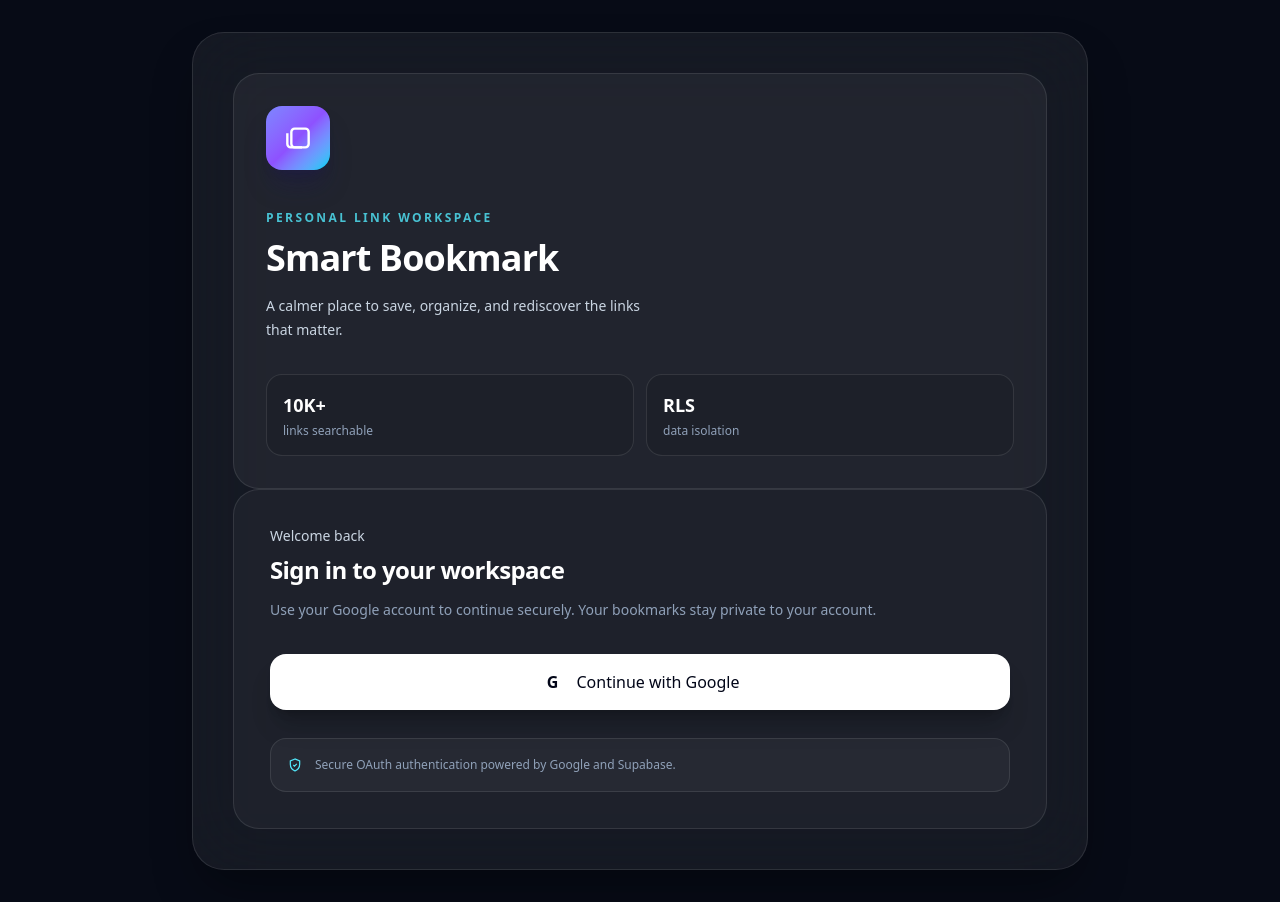
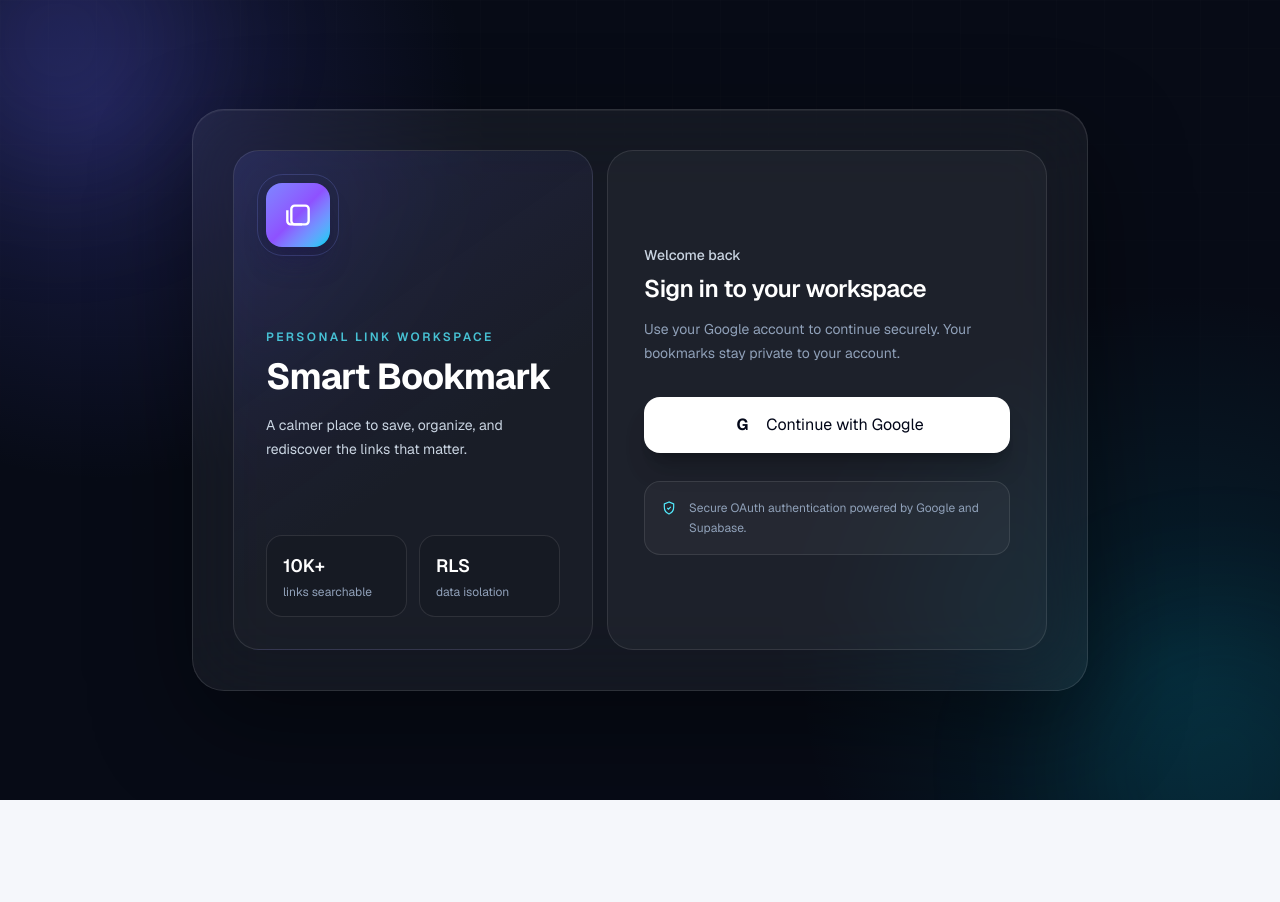
Before and after one commit to santhosh12133/smart-bookmark-app, a Next.js app: page /login in a window 1280 px wide. After the commit the page ends 800 px from the top, so only its background shows below. Built offline with nearby package versions, Linux system fonts and the light colour scheme; no server answers.

Commit message:
feat: establish production-grade bento design system

```diff
--- a/app/globals.css
+++ b/app/globals.css
@@ -1,13 +1,13 @@
 @import "tailwindcss";
 
 :root {
-  --background: #f4f6fb;
-  --foreground: #111827;
+  --background: #f5f7fb;
+  --foreground: #101828;
   --surface: #ffffff;
   --muted: #667085;
-  --border: #e6e8ef;
-  --primary: #4f46e5;
-  --primary-dark: #3730a3;
+  --border: #e4e7ec;
+  --primary: #5b5cf0;
+  --primary-dark: #4338ca;
   --accent: #06b6d4;
 }
 
@@ -17,29 +17,28 @@ body {
   margin: 0;
   background: var(--background);
   color: var(--foreground);
-  font-family: ui-sans-serif, system-ui, -apple-system, BlinkMacSystemFont, "Segoe UI", sans-serif;
+  font-family: var(--font-geist-sans), ui-sans-serif, system-ui, -apple-system, BlinkMacSystemFont, "Segoe UI", sans-serif;
   -webkit-font-smoothing: antialiased;
+  text-rendering: optimizeLegibility;
 }
-button, input, select { font: inherit; }
-button:focus-visible, a:focus-visible, input:focus-visible, select:focus-visible {
-  outline: 3px solid rgba(79, 70, 229, .22);
+button, input, select, textarea { font: inherit; }
+button, a { -webkit-tap-highlight-color: transparent; }
+button:focus-visible, a:focus-visible, input:focus-visible, select:focus-visible, textarea:focus-visible {
+  outline: 3px solid rgba(91,92,240,.24);
   outline-offset: 3px;
 }
-::selection { background: rgba(79, 70, 229, .15); }
+::selection { background: rgba(91,92,240,.16); }
 
-/* ─────────────────────────────────────────────
-   SMART BOOKMARK — TRUE BENTO DESIGN SYSTEM
-   The existing component structure is retained so
-   authentication and database behaviour are untouched.
-   ───────────────────────────────────────────── */
+/* Product canvas */
 main.min-h-screen.bg-linear-to-br {
   min-height: 100vh;
   background:
-    radial-gradient(circle at 0% 0%, rgba(79,70,229,.10), transparent 28%),
-    radial-gradient(circle at 100% 12%, rgba(6,182,212,.08), transparent 24%),
-    linear-gradient(180deg, #f8f9fd 0%, #eef2f8 100%);
+    radial-gradient(circle at 4% 0%, rgba(91,92,240,.10), transparent 24%),
+    radial-gradient(circle at 98% 10%, rgba(6,182,212,.08), transparent 22%),
+    linear-gradient(180deg, #f9fafc 0%, #eef2f7 100%);
 }
 
+/* Main dashboard: intentional bento hierarchy */
 main.min-h-screen.bg-linear-to-br > div.max-w-7xl {
   display: grid;
   grid-template-columns: repeat(12, minmax(0, 1fr));
@@ -47,78 +46,69 @@ main.min-h-screen.bg-linear-to-br > div.max-w-7xl {
   align-items: stretch;
 }
 
-/* Header / hero tile */
 main.min-h-screen.bg-linear-to-br > div.max-w-7xl > div:first-child {
   grid-column: 1 / -1;
   min-height: 168px;
   padding: 32px 36px;
   position: relative;
   overflow: hidden;
-  border: 1px solid rgba(230,232,239,.95);
+  border: 1px solid rgba(228,231,236,.95);
   border-radius: 30px;
   background:
-    radial-gradient(circle at 88% 12%, rgba(99,102,241,.16), transparent 22%),
-    radial-gradient(circle at 74% 100%, rgba(6,182,212,.08), transparent 28%),
+    radial-gradient(circle at 88% 12%, rgba(91,92,240,.13), transparent 23%),
+    radial-gradient(circle at 74% 100%, rgba(6,182,212,.07), transparent 30%),
     #fff;
-  box-shadow: 0 20px 50px rgba(16,24,40,.07);
+  box-shadow: 0 18px 50px rgba(16,24,40,.07);
 }
-
 main.min-h-screen.bg-linear-to-br > div.max-w-7xl > div:first-child::after {
   content: "";
   position: absolute;
-  right: 34px;
-  bottom: -42px;
+  right: 36px;
+  bottom: -54px;
   width: 170px;
   height: 170px;
   border-radius: 42px;
   transform: rotate(18deg);
-  border: 1px solid rgba(79,70,229,.10);
-  background: rgba(99,102,241,.035);
+  border: 1px solid rgba(91,92,240,.10);
+  background: rgba(91,92,240,.03);
+  pointer-events: none;
 }
 
-/* Wide add-bookmark bento tile */
 main.min-h-screen.bg-linear-to-br > div.max-w-7xl > section {
   grid-column: span 8;
   min-width: 0;
   position: relative;
   overflow: hidden;
   border-radius: 28px;
-  border-color: var(--border);
+  border: 1px solid var(--border);
   background: rgba(255,255,255,.96);
-  box-shadow: 0 18px 44px rgba(16,24,40,.055);
+  box-shadow: 0 16px 42px rgba(16,24,40,.055);
 }
-
 main.min-h-screen.bg-linear-to-br > div.max-w-7xl > section::before {
   content: "";
   position: absolute;
-  top: 0;
-  left: 0;
-  width: 42%;
+  inset: 0 58% auto 0;
   height: 4px;
   border-radius: 0 0 8px 0;
-  background: linear-gradient(90deg, #4f46e5, #06b6d4);
+  background: linear-gradient(90deg, #5b5cf0, #06b6d4);
 }
 
-/* Stats become a compact 4-cell bento cluster */
 main.min-h-screen.bg-linear-to-br > div.max-w-7xl > div:nth-child(3) {
   grid-column: span 4;
   min-width: 0;
   padding: 0;
   background: transparent;
 }
-
 main.min-h-screen.bg-linear-to-br > div.max-w-7xl > div:nth-child(3) > div {
   padding: 0;
   background: transparent;
 }
-
 main.min-h-screen.bg-linear-to-br > div.max-w-7xl > div:nth-child(3) .grid {
   margin: 0;
   display: grid;
   grid-template-columns: repeat(2, minmax(0, 1fr));
   gap: 14px;
 }
-
 main.min-h-screen.bg-linear-to-br > div.max-w-7xl > div:nth-child(3) .grid > div {
   min-width: 0;
   min-height: 132px;
@@ -128,33 +118,30 @@ main.min-h-screen.bg-linear-to-br > div.max-w-7xl > div:nth-child(3) .grid > div
   border: 1px solid var(--border);
   border-radius: 24px;
   background: #fff;
-  box-shadow: 0 12px 30px rgba(16,24,40,.055);
+  box-shadow: 0 10px 28px rgba(16,24,40,.05);
   transition: transform .2s ease, box-shadow .2s ease, border-color .2s ease;
 }
-
 main.min-h-screen.bg-linear-to-br > div.max-w-7xl > div:nth-child(3) .grid > div::after {
   content: "";
   position: absolute;
-  width: 68px;
-  height: 68px;
-  right: -25px;
-  bottom: -25px;
+  width: 72px;
+  height: 72px;
+  right: -28px;
+  bottom: -28px;
   border-radius: 24px;
-  background: rgba(79,70,229,.045);
+  background: rgba(91,92,240,.045);
   transform: rotate(18deg);
+  pointer-events: none;
 }
-
 main.min-h-screen.bg-linear-to-br > div.max-w-7xl > div:nth-child(3) .grid > div:hover {
   transform: translateY(-3px);
   border-color: #c7c9ff;
-  box-shadow: 0 18px 36px rgba(16,24,40,.09);
+  box-shadow: 0 18px 34px rgba(16,24,40,.09);
 }
-
-/* Latest tile is intentionally larger and visually distinct */
 main.min-h-screen.bg-linear-to-br > div.max-w-7xl > div:nth-child(3) .grid > div:last-child {
   grid-column: 1 / -1;
   min-height: 116px;
-  background: linear-gradient(135deg, #4338ca 0%, #6366f1 58%, #0891b2 145%);
+  background: linear-gradient(135deg, #3730a3 0%, #5b5cf0 56%, #0891b2 150%);
   border-color: transparent;
   color: #fff;
   box-shadow: 0 16px 34px rgba(67,56,202,.20);
@@ -163,18 +150,15 @@ main.min-h-screen.bg-linear-to-br > div.max-w-7xl > div:nth-child(3) .grid > div
 main.min-h-screen.bg-linear-to-br > div.max-w-7xl > div:nth-child(3) .grid > div:last-child div { color: rgba(255,255,255,.72); }
 main.min-h-screen.bg-linear-to-br > div.max-w-7xl > div:nth-child(3) .grid > div:last-child div:last-child { color: #fff; }
 
-/* Full-width library bento */
 main.min-h-screen.bg-linear-to-br > div.max-w-7xl > div:last-child {
   grid-column: 1 / -1;
   min-width: 0;
   padding: 28px;
   border: 1px solid var(--border);
   border-radius: 30px;
-  background: rgba(255,255,255,.88);
-  box-shadow: 0 20px 50px rgba(16,24,40,.055);
+  background: rgba(255,255,255,.90);
+  box-shadow: 0 18px 50px rgba(16,24,40,.055);
 }
-
-/* Search/filter toolbar is a bento control strip */
 main.min-h-screen.bg-linear-to-br > div.max-w-7xl > div:last-child .grid.gap-3.rounded-2xl {
   display: grid;
   grid-template-columns: minmax(240px, 1.8fr) repeat(3, minmax(135px, .8fr));
@@ -182,107 +166,105 @@ main.min-h-screen.bg-linear-to-br > div.max-w-7xl > div:last-child .grid.gap-3.r
   padding: 10px;
   border: 1px solid #e8eaf1;
   border-radius: 20px;
-  background: #f7f8fc;
+  background: #f7f8fb;
 }
-
 main.min-h-screen.bg-linear-to-br input,
 main.min-h-screen.bg-linear-to-br select {
-  border-color: #e1e4eb;
+  border-color: #dfe3ea;
   background: #fff;
   border-radius: 14px;
   min-height: 44px;
+  transition: border-color .15s ease, box-shadow .15s ease;
 }
+main.min-h-screen.bg-linear-to-br input:hover,
+main.min-h-screen.bg-linear-to-br select:hover { border-color: #c7cbd5; }
 main.min-h-screen.bg-linear-to-br input:focus,
 main.min-h-screen.bg-linear-to-br select:focus {
   border-color: #a5b4fc;
-  box-shadow: 0 0 0 4px rgba(79,70,229,.09);
+  box-shadow: 0 0 0 4px rgba(91,92,240,.09);
 }
 
-/* Bookmark collection itself becomes a responsive bento gallery */
 main.min-h-screen.bg-linear-to-br > div.max-w-7xl > div:last-child > .mt-5.grid.gap-3 {
   grid-template-columns: repeat(12, minmax(0, 1fr));
   gap: 14px;
   align-items: stretch;
 }
-
-main.min-h-screen.bg-linear-to-br > div.max-w-7xl > div:last-child > .mt-5.grid.gap-3 > article {
+main.min-h-screen.bg-linear-to-br .mt-5.grid.gap-3 > article {
   grid-column: span 4;
   min-width: 0;
   min-height: 220px;
-}
-
-/* Every bookmark is a self-contained bento tile */
-main.min-h-screen.bg-linear-to-br .mt-5.grid.gap-3 > article {
   display: flex;
   flex-direction: column;
   justify-content: space-between;
   border-radius: 24px;
   border-color: #e5e7ee;
   background: #fff;
-  box-shadow: 0 10px 28px rgba(16,24,40,.045);
+  box-shadow: 0 9px 26px rgba(16,24,40,.045);
   transition: transform .2s ease, box-shadow .2s ease, border-color .2s ease;
 }
 main.min-h-screen.bg-linear-to-br .mt-5.grid.gap-3 > article:hover {
   transform: translateY(-4px);
   border-color: #c9c8ff;
-  box-shadow: 0 20px 38px rgba(16,24,40,.09);
+  box-shadow: 0 18px 38px rgba(16,24,40,.09);
 }
-
-/* Editing tile spans the gallery */
 main.min-h-screen.bg-linear-to-br .mt-5.grid.gap-3 > article:has(input) {
   grid-column: 1 / -1;
   min-height: auto;
 }
-
-/* Empty states remain intentional bento tiles */
 main.min-h-screen.bg-linear-to-br .border-dashed {
   border-radius: 22px;
   background: linear-gradient(135deg, #fafbff, #f5f7fb);
 }
 
-/* Login — matching premium bento visual language */
-main.min-h-screen.bg-\[\#0b1020\] {
+/* Login experience */
+.bento-login {
+  isolation: isolate;
   background:
-    radial-gradient(circle at 12% 15%, rgba(99,102,241,.24), transparent 26%),
-    radial-gradient(circle at 88% 82%, rgba(6,182,212,.16), transparent 28%),
-    #090d1a;
+    radial-gradient(circle at 8% 14%, rgba(91,92,240,.22), transparent 27%),
+    radial-gradient(circle at 92% 84%, rgba(6,182,212,.13), transparent 28%),
+    #070b16;
 }
-main.min-h-screen.bg-\[\#0b1020\] section {
-  max-width: 760px;
-  min-height: 460px;
-  padding: 38px;
-  display: grid;
-  grid-template-columns: 150px 1fr;
-  grid-template-rows: auto auto auto 1fr auto;
-  column-gap: 34px;
-  align-items: center;
-  text-align: left;
-  border-radius: 32px;
-  border-color: rgba(255,255,255,.12);
-  background: rgba(255,255,255,.075);
-  box-shadow: 0 30px 90px rgba(0,0,0,.35);
+.login-orb { position: absolute; border-radius: 999px; filter: blur(70px); pointer-events: none; z-index: -1; }
+.login-orb-one { width: 260px; height: 260px; top: -90px; left: -70px; background: rgba(99,102,241,.18); }
+.login-orb-two { width: 320px; height: 320px; right: -100px; bottom: -130px; background: rgba(6,182,212,.10); }
+.login-grid {
+  position: absolute;
+  inset: 0;
+  opacity: .26;
+  pointer-events: none;
+  z-index: -1;
+  background-image: linear-gradient(rgba(255,255,255,.035) 1px, transparent 1px), linear-gradient(90deg, rgba(255,255,255,.035) 1px, transparent 1px);
+  background-size: 48px 48px;
+  mask-image: linear-gradient(to bottom, black, transparent 85%);
 }
-main.min-h-screen.bg-\[\#0b1020\] section > div:first-child {
-  grid-row: 1 / 4;
-  margin: 0;
-  width: 132px;
-  height: 132px;
-  border-radius: 34px;
+.login-shell {
+  border-color: rgba(255,255,255,.11);
+  background: rgba(255,255,255,.055);
+  box-shadow: 0 35px 100px rgba(0,0,0,.42), inset 0 1px 0 rgba(255,255,255,.06);
 }
-main.min-h-screen.bg-\[\#0b1020\] section > p { grid-column: 2; }
-main.min-h-screen.bg-\[\#0b1020\] section > h1 { grid-column: 2; }
-main.min-h-screen.bg-\[\#0b1020\] section > p + h1 { margin-top: 8px; }
-main.min-h-screen.bg-\[\#0b1020\] section > p:nth-of-type(2) { grid-column: 2; }
-main.min-h-screen.bg-\[\#0b1020\] section > button { grid-column: 2; width: 100%; }
-main.min-h-screen.bg-\[\#0b1020\] section > div[role="alert"] { grid-column: 2; }
-main.min-h-screen.bg-\[\#0b1020\] section > div:last-child { grid-column: 1 / -1; }
+.login-bento-grid { display: grid; grid-template-columns: .9fr 1.1fr; gap: 14px; }
+.login-brand-tile {
+  min-height: 500px;
+  display: flex;
+  flex-direction: column;
+  justify-content: space-between;
+  background: linear-gradient(145deg, rgba(99,102,241,.14), rgba(255,255,255,.025) 60%);
+}
+.login-action-tile { min-height: 500px; display: flex; flex-direction: column; justify-content: center; }
+.login-logo { position: relative; }
+.login-logo::after {
+  content: "";
+  position: absolute;
+  inset: -9px;
+  border: 1px solid rgba(129,140,248,.22);
+  border-radius: 26px;
+}
 
 @media (max-width: 1180px) {
   main.min-h-screen.bg-linear-to-br > div.max-w-7xl > section { grid-column: span 7; }
   main.min-h-screen.bg-linear-to-br > div.max-w-7xl > div:nth-child(3) { grid-column: span 5; }
   main.min-h-screen.bg-linear-to-br > div.max-w-7xl > div:last-child > .mt-5.grid.gap-3 > article { grid-column: span 6; }
 }
-
 @media (max-width: 900px) {
   main.min-h-screen.bg-linear-to-br > div.max-w-7xl { grid-template-columns: 1fr 1fr; }
   main.min-h-screen.bg-linear-to-br > div.max-w-7xl > section,
@@ -290,15 +272,14 @@ main.min-h-screen.bg-\[\#0b1020\] section > div:last-child { grid-column: 1 / -1
   main.min-h-screen.bg-linear-to-br > div.max-w-7xl > div:last-child > .mt-5.grid.gap-3 > article { grid-column: span 6; }
   main.min-h-screen.bg-linear-to-br > div.max-w-7xl > div:last-child .grid.gap-3.rounded-2xl { grid-template-columns: 1fr 1fr; }
   main.min-h-screen.bg-linear-to-br > div.max-w-7xl > div:last-child .grid.gap-3.rounded-2xl label:first-child { grid-column: 1 / -1; }
+  .login-bento-grid { grid-template-columns: 1fr; }
+  .login-brand-tile, .login-action-tile { min-height: auto; }
+  .login-brand-tile { padding: 28px; }
+  .login-action-tile { padding: 28px; }
 }
-
 @media (max-width: 640px) {
   main.min-h-screen.bg-linear-to-br { padding-left: 14px; padding-right: 14px; }
-  main.min-h-screen.bg-linear-to-br > div.max-w-7xl {
-    display: flex;
-    flex-direction: column;
-    gap: 14px;
-  }
+  main.min-h-screen.bg-linear-to-br > div.max-w-7xl { display: flex; flex-direction: column; gap: 14px; }
   main.min-h-screen.bg-linear-to-br > div.max-w-7xl > div:first-child,
   main.min-h-screen.bg-linear-to-br > div.max-w-7xl > section,
   main.min-h-screen.bg-linear-to-br > div.max-w-7xl > div:last-child { width: 100%; border-radius: 24px; }
@@ -309,25 +290,11 @@ main.min-h-screen.bg-\[\#0b1020\] section > div:last-child { grid-column: 1 / -1
   main.min-h-screen.bg-linear-to-br > div.max-w-7xl > div:last-child .grid.gap-3.rounded-2xl { grid-template-columns: 1fr; }
   main.min-h-screen.bg-linear-to-br > div.max-w-7xl > div:last-child .grid.gap-3.rounded-2xl label:first-child { grid-column: auto; }
   main.min-h-screen.bg-linear-to-br > div.max-w-7xl > div:last-child > .mt-5.grid.gap-3 { display: grid; grid-template-columns: 1fr; }
-  main.min-h-screen.bg-linear-to-br > div.max-w-7xl > div:last-child > .mt-5.grid.gap-3 > article { grid-column: 1 / -1; min-height: 205px; }
-
-  main.min-h-screen.bg-\[\#0b1020\] section {
-    min-height: auto;
-    display: flex;
-    flex-direction: column;
-    text-align: center;
-    padding: 28px 22px;
-    border-radius: 26px;
-  }
-  main.min-h-screen.bg-\[\#0b1020\] section > div:first-child { width: 92px; height: 92px; margin: 0 auto 18px; border-radius: 25px; }
-  main.min-h-screen.bg-\[\#0b1020\] section > p,
-  main.min-h-screen.bg-\[\#0b1020\] section > h1,
-  main.min-h-screen.bg-\[\#0b1020\] section > button,
-  main.min-h-screen.bg-\[\#0b1020\] section > div[role="alert"] { width: 100%; }
+  main.min-h-screen.bg-linear-to-br .mt-5.grid.gap-3 > article { grid-column: auto !important; min-height: 205px; }
+  .login-shell { padding: 12px; border-radius: 26px; }
+  .login-brand-tile, .login-action-tile { padding: 22px; border-radius: 22px; }
 }
-
-@keyframes fade-up {
-  from { opacity: 0; transform: translateY(12px); }
-  to { opacity: 1; transform: translateY(0); }
+@media (prefers-reduced-motion: reduce) {
+  html { scroll-behavior: auto; }
+  *, *::before, *::after { animation-duration: .01ms !important; animation-iteration-count: 1 !important; transition-duration: .01ms !important; }
 }
-.animate-fade-in { animation: fade-up .45s ease-out both; }
```
